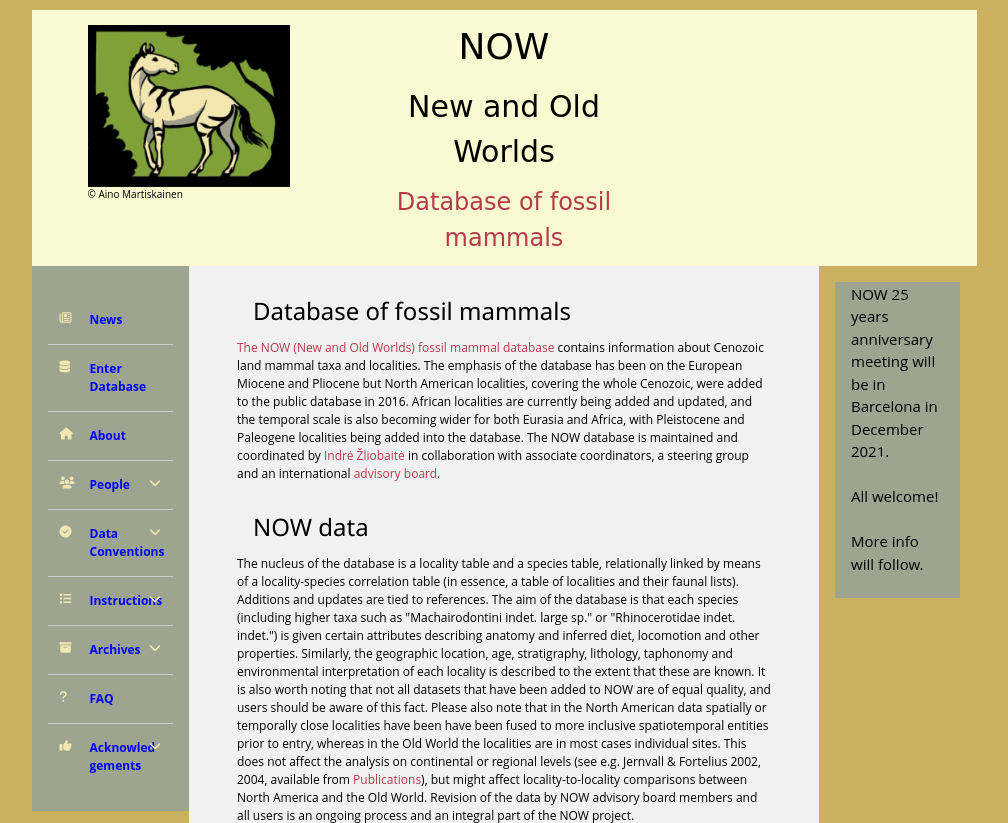
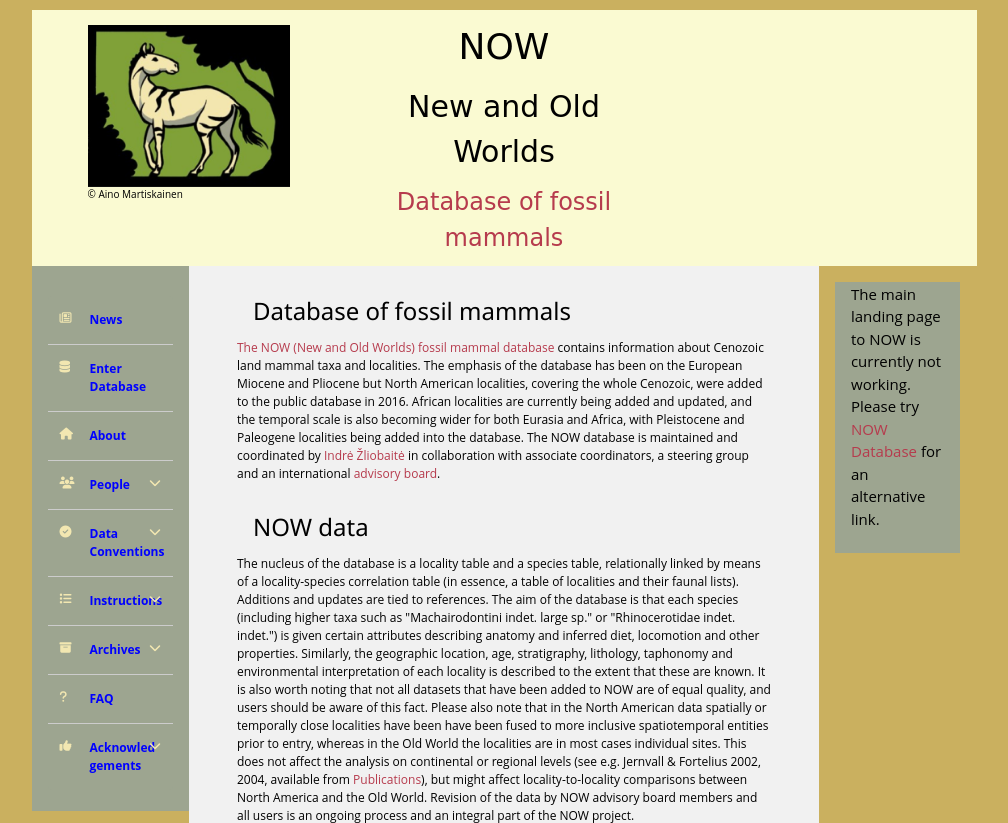
Before and after one commit to karilint/new_and_old_worlds, a Django app: template now/templates/index.html in a window 1280 px wide. Shown: the top 823 px of the page, without its empty margins (136-1144 px from the left). Run offline with Django 3.2, Linux system fonts and the light colour scheme; the template is opened without the code that fills it, so the values that code supplies are empty; some libraries are stand-ins or nearby versions.

Commit message:
Updated temporary landing page

```diff
--- a/now/templates/database.html
+++ b/now/templates/database.html
@@ -15,7 +15,7 @@
 <section class="w3-container">
 
   <header class="w3-container">
-    <h3><a href="http://pantodon.science.helsinki.fi/now" target="_blank">Enter Database without login --></a></h3>
+    <h3><a href="http://dead.cthulhu.fi/now" target="_blank">Enter Database without login --></a></h3>
   </header>
   <h4>Login</h4>
 
--- a/now/templates/index.html
+++ b/now/templates/index.html
@@ -11,7 +11,7 @@
       <h3>Database of fossil mammals</h3>
     </header>
     <p>
-      <a href="http://pantodon.science.helsinki.fi/now" target="_blank">The NOW (New and Old Worlds) fossil mammal database</a> contains information about Cenozoic land mammal taxa and localities. The emphasis of the database has been on the European Miocene and Pliocene but North American localities, covering the whole Cenozoic, were added to the public database in 2016. African localities are currently being added and updated, and the temporal scale is also becoming wider for both Eurasia and Africa, with Pleistocene and Paleogene localities being added into the database. The NOW database is maintained and coordinated by <a href="mailto:indre-dot-zliobaite-at-helsinki-dot-fi">Indr&#279; Žliobait&#279;</a> in collaboration with associate coordinators, a steering group and an international <a href="{% url 'board' %}">advisory board</a>.
+      <a href="http://dead.cthulhu.fi/now" target="_blank">The NOW (New and Old Worlds) fossil mammal database</a> contains information about Cenozoic land mammal taxa and localities. The emphasis of the database has been on the European Miocene and Pliocene but North American localities, covering the whole Cenozoic, were added to the public database in 2016. African localities are currently being added and updated, and the temporal scale is also becoming wider for both Eurasia and Africa, with Pleistocene and Paleogene localities being added into the database. The NOW database is maintained and coordinated by <a href="mailto:indre-dot-zliobaite-at-helsinki-dot-fi">Indr&#279; Žliobait&#279;</a> in collaboration with associate coordinators, a steering group and an international <a href="{% url 'board' %}">advisory board</a>.
     </p>
   </section>
 
--- a/now/templates/now_base_generic.html
+++ b/now/templates/now_base_generic.html
@@ -53,7 +53,7 @@
       <div class="w3-col w3-container m4 l4 w3-center">
         <h1 class="now-font">NOW</h1>
         <h2 class="now-font">New and Old Worlds</h2>
-        <h3 class="now-font"><a href="http://pantodon.science.helsinki.fi/now" target="_blank">Database of fossil mammals</a></h3>
+        <h3 class="now-font"><a href="http://dead.cthulhu.fi/now" target="_blank">Database of fossil mammals</a></h3>
 
       </div>
       <!-- End of main heading-->
@@ -202,7 +202,8 @@
           <h6 style="display:none;">Highlights</h6>
         </header>
         <aside class="w3-container" style="background-color: #9DA590;">
-          <p>NOW 25 years anniversary meeting will be in Barcelona in December 2021.<br><br>All welcome!<br><br>More info will follow.</p>
+          <p>The main landing page to NOW is currently not working.</p>
+          <p>Please try <a href="http://dead.cthulhu.fi/now/" target="_blank">NOW Database</a> for an alternative link.</p>
           <br>
         </aside>
       </section>
```
